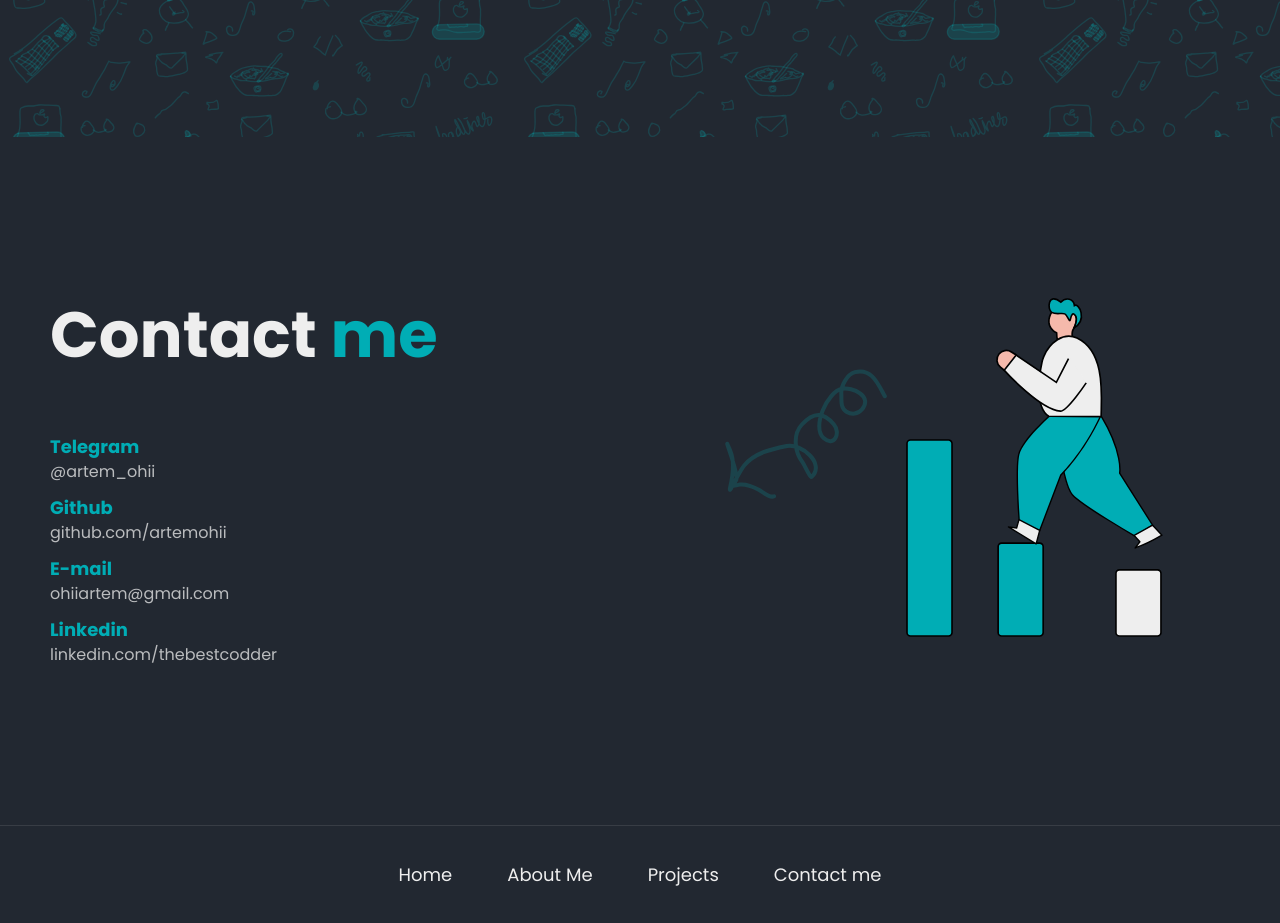
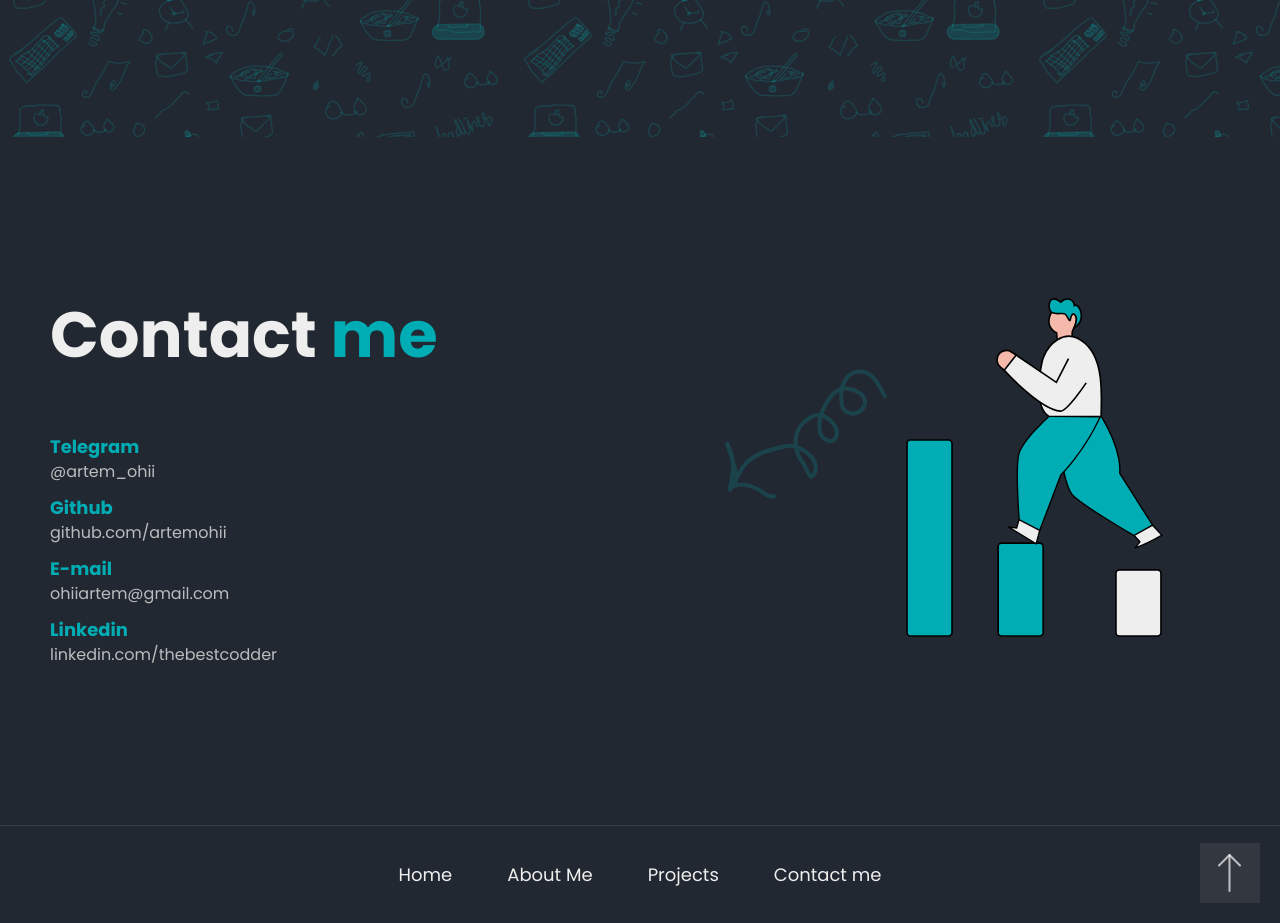
Before and after one commit to artemohii/my-portfolio, a plain HTML site: page index.html in a window 1280 px wide. Shown: the part 3068-3991 px from the top of the page. Drawn offline with nearby package versions, Linux system fonts and the light colour scheme.

Commit message:
add arrow

```diff
--- a/index.html
+++ b/index.html
@@ -212,6 +212,7 @@
 				</li>
 			</ul>
 		</nav>
+		<a href="#container" class="footer__up"></a>
 	</footer>
 
 </body>
--- a/scss/blocks/_contact.scss
+++ b/scss/blocks/_contact.scss
@@ -34,6 +34,7 @@
 
     &__social-items {
         cursor: default;
+
     }
 
     // .contact__social-item
--- a/scss/blocks/_footer.scss
+++ b/scss/blocks/_footer.scss
@@ -1,6 +1,19 @@
 .footer {
+    position: relative;
     & hr {
         margin-bottom: 0;
+    }
+    &__up {
+        position: absolute;
+        right: 20px;
+        bottom: 20%;
+        width: 60px;
+        height: 60px;
+        background: url(./img/arrow.svg) center no-repeat,rgba(57,62,70,0.75);
+        transform: rotate(180deg);
+        @include mobile {
+            bottom: 5%;
+        }
     }
 }
 .footer-nav {
@@ -23,11 +36,5 @@
 
 		// .footer-nav__li
 
-		&__li {
-		}
 
-		// .footer-nav__a
-
-		&__a {
-		}
 }
```
Also changed, not shown: style.css.
